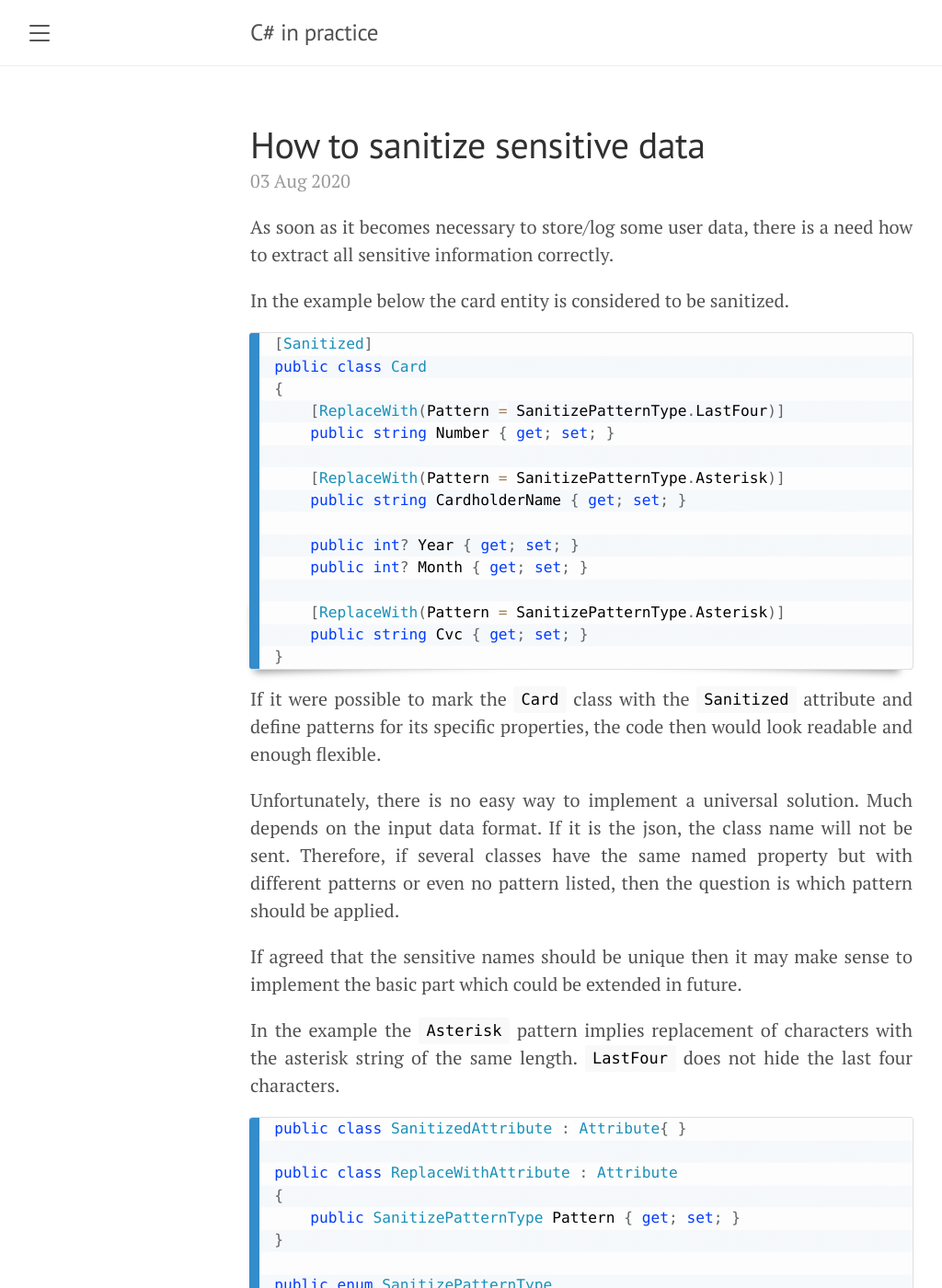
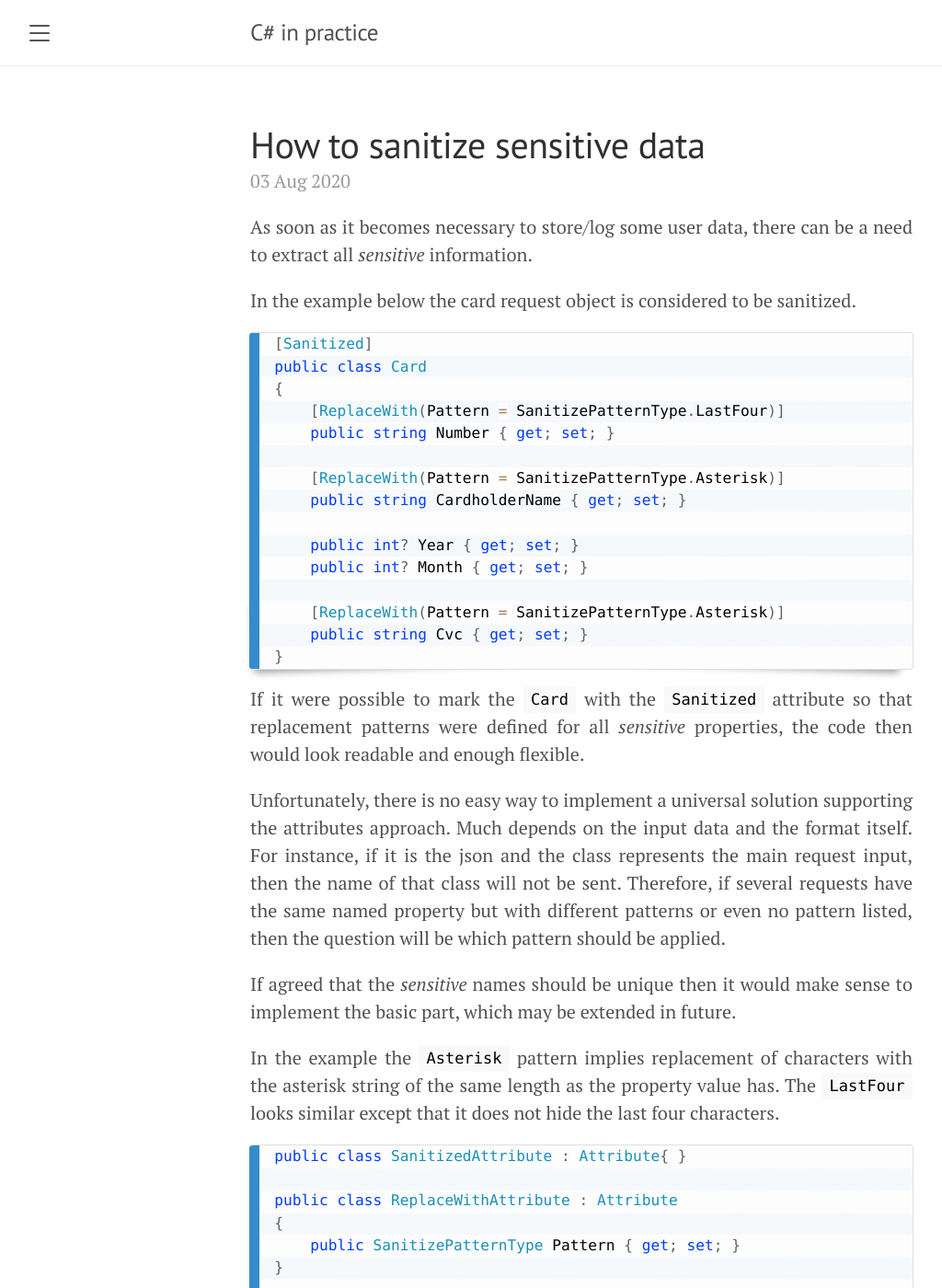
Before and after one commit to akovanev/kovanev.github.io, a Jekyll site: the page built from _posts/2020-08-03-How-to-sanitize-sensitive-data.md, in a window 1280 px wide and 1400 px high. Shown: the whole window at 92% size, without its empty margins (8-1032 px from the left). Built offline with Jekyll 4.4.1, drawn with Linux system fonts in a browser that asks for light colours; some of the changed text lies outside the part shown.

Commit message:
text fix

```diff
--- a/_posts/2020-08-03-How-to-sanitize-sensitive-data.md
+++ b/_posts/2020-08-03-How-to-sanitize-sensitive-data.md
@@ -3,9 +3,9 @@ layout: post
 title: How to sanitize sensitive data
 ---
 
-As soon as it becomes necessary to store/log some user data, there is a need how to extract all sensitive information correctly.
+As soon as it becomes necessary to store/log some user data, there can be a need to extract all *sensitive* information.
 
-In the example below the card entity is considered to be sanitized.
+In the example below the card request object is considered to be sanitized.
 <pre><code class="language-cs">[Sanitized]
 public class Card
 {
@@ -23,13 +23,13 @@ public class Card
 }
 </code></pre>
 
-If it were possible to mark the <code>Card</code> class with the <code>Sanitized</code> attribute and define patterns for its specific properties, the code then would look readable and enough flexible.
+If it were possible to mark the <code>Card</code> with the <code>Sanitized</code> attribute so that replacement patterns were defined for all *sensitive* properties, the code then would look readable and enough flexible.
 
-Unfortunately, there is no easy way to implement a universal solution. Much depends on the input data format. If it is the json, the class name will not be sent. Therefore, if several classes have the same named property but with different patterns or even no pattern listed, then the question is which pattern should be applied.
+Unfortunately, there is no easy way to implement a universal solution supporting the attributes approach. Much depends on the input data and the format itself. For instance, if it is the json and the class represents the main request input, then the name of that class will not be sent. Therefore, if several requests have the same named property but with different patterns or even no pattern listed, then the question will be which pattern should be applied.
 
-If agreed that the sensitive names should be unique then it may make sense to implement the basic part which could be extended in future.
+If agreed that the *sensitive* names should be unique then it would make sense to implement the basic part, which may be extended in future.
 
-In the example the <code>Asterisk</code> pattern implies replacement of characters with the asterisk string of the same length. <code>LastFour</code> does not hide the last four characters.
+In the example the <code>Asterisk</code> pattern implies replacement of characters with the asterisk string of the same length as the property value has. The <code>LastFour</code> looks similar except that it does not hide the last four characters.
 <pre><code class="language-cs">public class SanitizedAttribute : Attribute{ }
 
 public class ReplaceWithAttribute : Attribute
@@ -61,9 +61,8 @@ public class Sanitizer
     }
 }</code></pre>
 
-After the desired behavior defined the next step is implement the way how the CLR gets all meta information. The <code>SanitizeReflector</code> will be executing search on all passed assemblies.
+After the desired behavior defined, the next step is implement how the CLR gets all meta information. The <code>SanitizeReflector</code> will be executing the search on an array of assemblies passing to the <code>Collect</code> method as a parameter.
 
-Obviously, this method should not run on each request due to performance reasons. In other words, the result should be stored in memory.
 <pre><code class="language-cs">public class SanitizeReflector
 {
     public Dictionary<string, SanitizePatternType> Collect(Assembly[] assemblies)
@@ -98,6 +97,8 @@ Obviously, this method should not run on each request due to performance reasons
         return dictionary;
     }
 }</code></pre>
+
+Obviously, this method does not have to run on each request due to performance reasons. In other words, the result should be stored in memory.
 
 The <code>JsonSanitizeService</code>, based on regex, represents just one of the ways, probably not the fastest, of handling the specific json data.
 <pre><code class="language-cs">public class JsonSanitizeService
```
